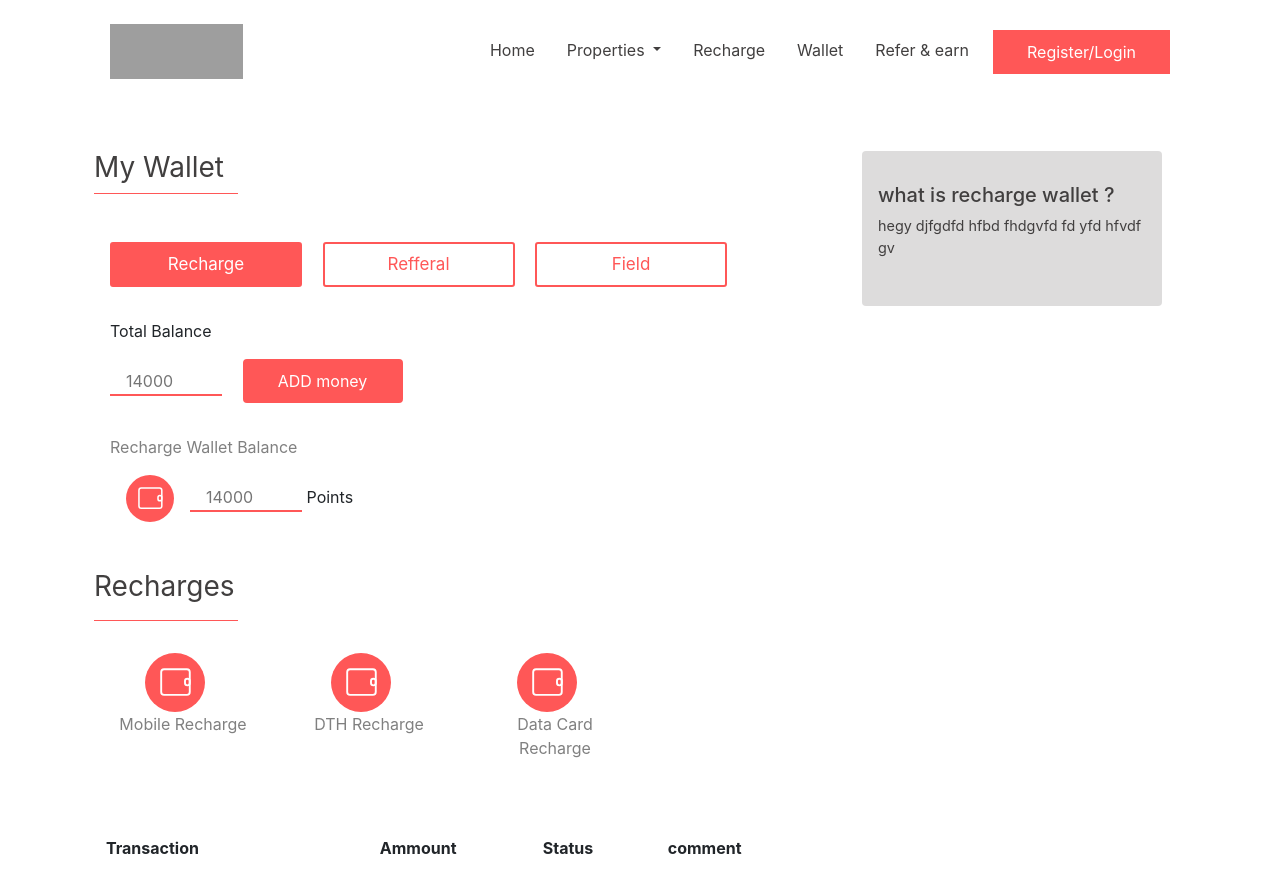
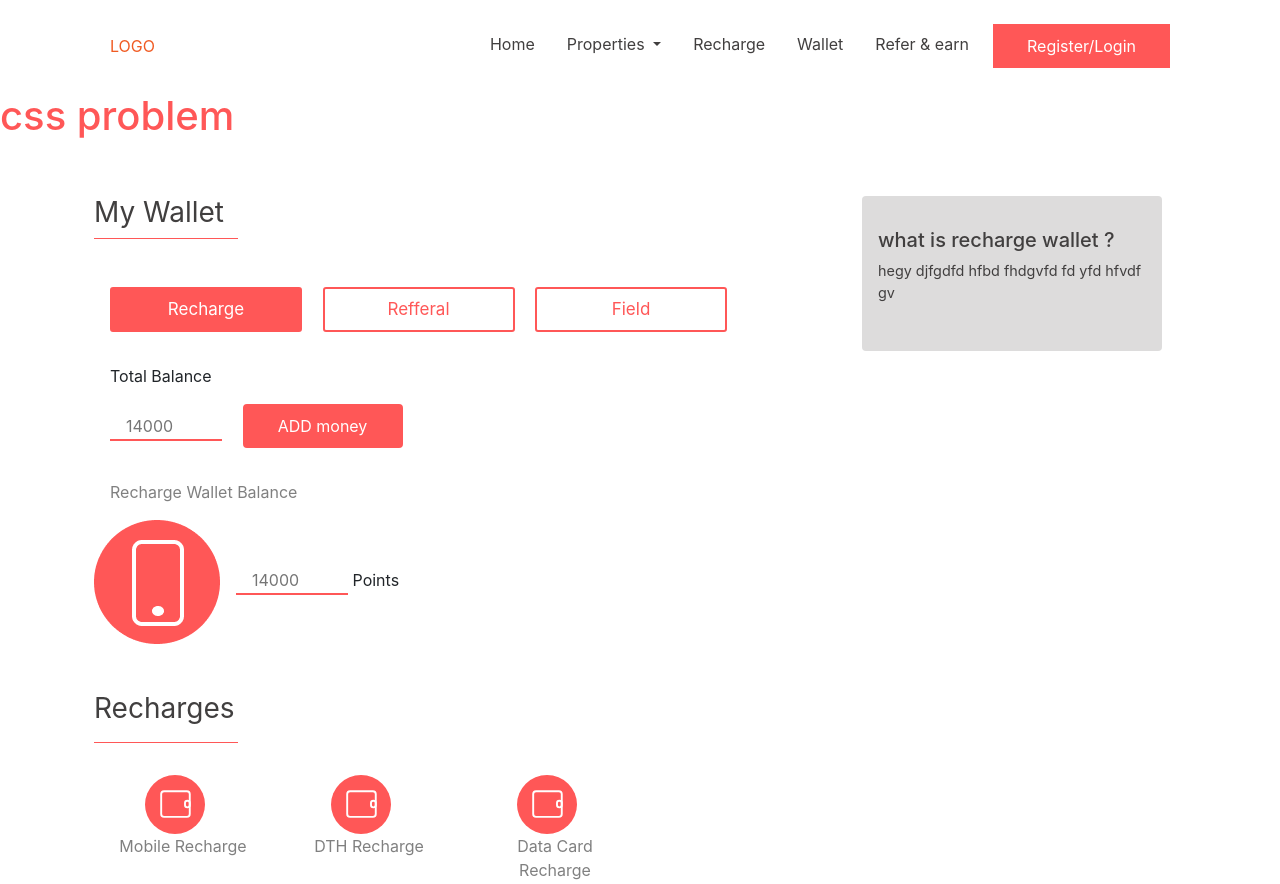
Before and after one commit to Git-Eniacoder/propertyweb, a CodeIgniter app: page /admin-panel/index.php/admin/wallet/recharge/index in a window 1280 px wide. Shown: the top 884 px of the page. Run offline with CodeIgniter, Linux system fonts and the light colour scheme; some libraries are stand-ins or nearby versions; grey boxes are pictures that could not be loaded.

Commit message:
css url change

```diff
--- a/application/config/routes.php
+++ b/application/config/routes.php
@@ -104,7 +104,6 @@ $route['recharge/view'] = 'admin/recharge_mod/Recharge/callview';
 
 
 
-
 //payment module
 $route['payment'] = 'admin/payment_mod/Payment';
 $route['payment/view'] = 'admin/payment_mod/Payment/callview';
--- a/application/config/urls.php
+++ b/application/config/urls.php
@@ -4,6 +4,7 @@
 
 //  Site Settings
 $config['css'] = base_url().'assets/css/styles.css';
+$config['stylecss'] = base_url().'assets/css/style.css';
 $config['js'] = base_url().'assets/js/';
 $config['image'] = base_url().'assets/img/';
 
@@ -29,9 +30,12 @@ $config['updatereq'] = base_url().'admin/postreq_mod/Post_table/update/';
 $config['updateinreq'] = base_url().'admin/postreq_mod/Post_table/updateinsert/';
 
 
-
 // recharge Controller
 $config['wallet'] = base_url().'admin/wallet/recharge';   // Done
+
+
+//image url
+$config['image'] = base_url().'assets/img/';
 
 
 
--- a/application/controllers/admin/wallet/Recharge.php
+++ b/application/controllers/admin/wallet/Recharge.php
@@ -20,6 +20,7 @@ class Recharge extends My_Controller {
     public function index()
     {
         $data['url'] = $this->config->item('urls');
+
         $this->load->view('frontend/common/header',$data);
         $this->load->view('frontend/wallet/recharge',$data);
         $this->load->view('frontend/common/footer',$data);
--- a/application/views/frontend/common/header.php
+++ b/application/views/frontend/common/header.php
@@ -10,10 +10,10 @@
   <script src="https://ajax.googleapis.com/ajax/libs/jquery/3.4.1/jquery.min.js"></script>
   <script src="https://cdnjs.cloudflare.com/ajax/libs/popper.js/1.16.0/umd/popper.min.js"></script>
   <script src="https://maxcdn.bootstrapcdn.com/bootstrap/4.4.1/js/bootstrap.min.js"></script>
-  <link rel="stylesheet" href="<?php echo base_url(); ?>assets/css/style.css">
-  <!-- <link rel="stylesheet" href="<?php // echo base_url(); ?>assets/css/responsive.css"> -->
-  <link rel="stylesheet" href="<?php echo base_url(); ?>assets/css/styles.css">
+
   <link rel="stylesheet" href="https://maxcdn.bootstrapcdn.com/font-awesome/4.4.0/css/font-awesome.min.css">
+  <link rel="stylesheet" href="<?php echo $url['css']; ?>">
+  <link rel="stylesheet" href="<?php echo $url['stylecss']; ?>">
 </head>
 
 <body>
@@ -25,7 +25,8 @@
           <nav class="navbar navbar-expand-lg">
             <div class="logo">
               <a class="custom-logo-link " rel="home" href="home">
-                <img width="133" height="55" src="assets/img/headlogo.svg" alt="Logo" class="custom-logo">
+                <!-- <img width="133" height="55" src="assets/img/headlogo.svg" alt="Logo" class="custom-logo"> -->
+                LOGO
               </a>
             </div>
             <button class="navbar-toggler nav-dark bbb" type="button" data-toggle="collapse" data-target="#navbarSupportedContent" aria-controls="navbarSupportedContent" aria-expanded="false" aria-label="Toggle navigation">
@@ -34,7 +35,7 @@
             <div id="navbarSupportedContent" class="collapse navbar-collapse sub-menu-bar">
               <ul id="nav" class="navbar-nav ml-auto ">
                 <li class=" nav-item">
-                  <a title="Home" href="home" class="nav-link">
+                  <a title="Home" href="<?php echo $url['home']; ?>" class="nav-link">
                     Home
                   </a>
                 </li>
--- a/application/views/frontend/wallet/recharge.php
+++ b/application/views/frontend/wallet/recharge.php
@@ -1,3 +1,6 @@
+
+        <h1 class="problem">css problem</h1>
+
 
         <div class="wallet-main">
             <div class="container">
@@ -19,7 +22,7 @@
                             <button>ADD money</button>
                             <div class="wallet-content">
                                 <p>Recharge Wallet Balance</p>
-                                <img class="re" src="assets/img/Group45.svg" ><input type="number" placeholder="14000" name="ttpp" disabled> Points
+                                <img class="wallet_icon" src="<?php echo $url['image'].'recharge.png'; ?>" ><input type="number" placeholder="14000" name="ttpp" disabled> Points
                                 <h3>Recharges</h3>
                                 <hr class="style1">
                                 <div class="row ">
--- a/assets/css/style.css
+++ b/assets/css/style.css
@@ -935,9 +935,15 @@ font-family: -apple-system, BlinkMacSystemFont, 'Segoe UI', Roboto, Oxygen, Ubun
     font-family: -apple-system, BlinkMacSystemFont, 'Segoe UI', Roboto, Oxygen, Ubuntu, Cantarell, 'Open Sans', 'Helvetica Neue', sans-serif;
     font-weight: 500;
   }
+
   .wallet-main .card p{
     margin-left: 1rem;
     color: #413F3F;
     font-family: -apple-system, BlinkMacSystemFont, 'Segoe UI', Roboto, Oxygen, Ubuntu, Cantarell, 'Open Sans', 'Helvetica Neue', sans-serif;
     font-size: .9rem;
   }
+
+
+.problem{
+  color: #FF5757;
+}
```
Also changed, not shown: assets/img/recharge.png (added). Lines whose indentation alone changed are shown as unchanged.
